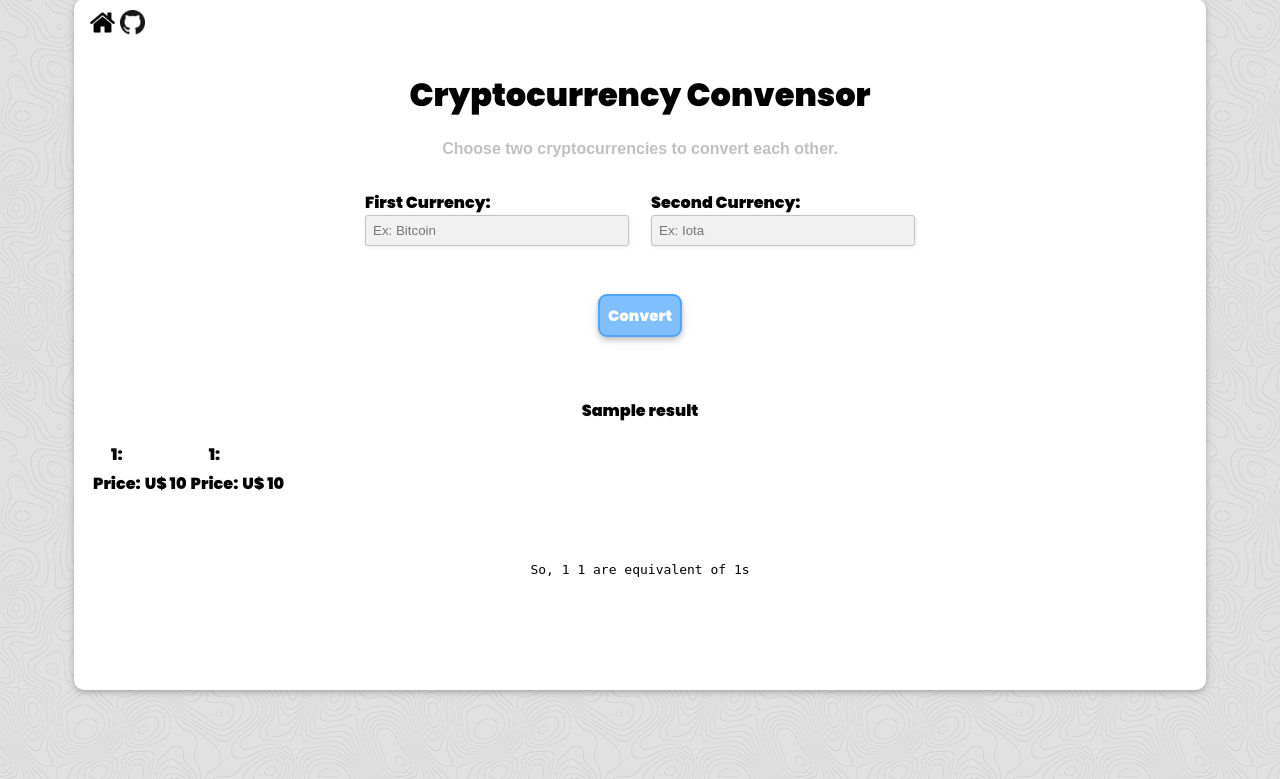
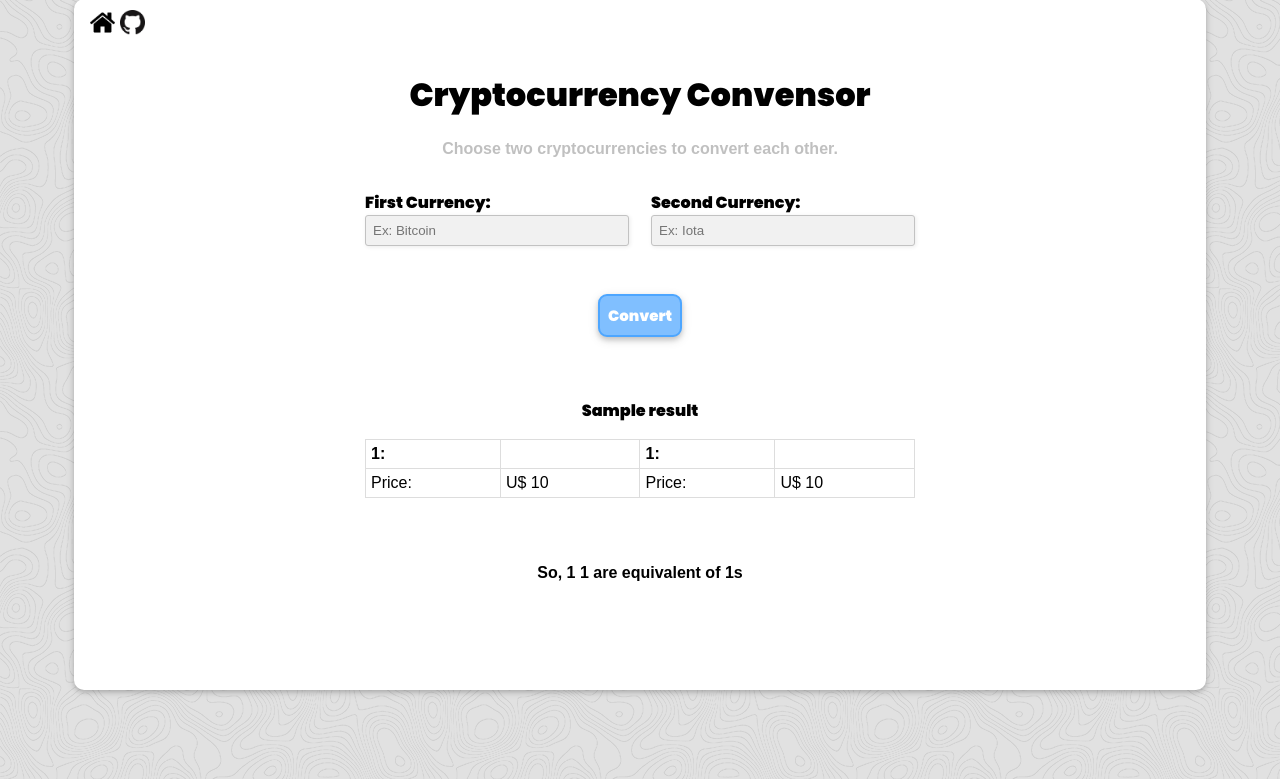
Before and after one commit to JoaoV111/API-Distances-Google, a Flask app: template templates/currency.html in a window 1280 px wide. Shown: the part 39-818 px from the top of the page. Run offline with Flask 2, Linux system fonts and the light colour scheme; the template is opened without the code that fills it: most values are stand-ins (such as "Sample title", 1, 10 or a date in 2020).

Commit message:
Add files via upload

```diff
--- a/static/css/main.css
+++ b/static/css/main.css
@@ -28,6 +28,11 @@
   font-family: 'PoppinsBlack', sans-serif;
 }
 
+pre.pre2{
+  font-family: 'Poppins', sans-serif;
+  font-weight: 900;
+}
+
 p.p2{
   margin-top: 0px;
   text-align: center;
@@ -42,6 +47,23 @@
   margin-top: 0px;
   font-weight: 900;
   font-family: 'Poppins', sans-serif;
+}
+
+table.table1{
+	text-align: left;
+	margin-left: auto;
+	margin-right: auto;
+	max-width: 80%;
+	min-width:50%;
+	border-collapse: collapse;
+    font-family: 'Poppins', sans-serif;
+}
+
+table.table1 td, tr {
+  border-collapse: collapse;
+  border: 1px solid #dddddd;
+  text-align: left;
+  padding: 5px;
 }
 
 /*------------------------------------------------------------------------*/
@@ -206,17 +228,20 @@
 /*------------------------------------------------------------------------*/
 /*Autocomplete script*/
 .autocomplete-items {
+  position: absolute;
   border: 1px solid #d4d4d4;
   border-bottom: none;
   border-top: none;
   z-index: 99;
-  top: 100%;
-  left: 0;
-  right: 0;
+  width: 262px;
+  font-family: 'Poppins', sans-serif;
+  font-size: 15px;
+  overflow: auto;
+  max-height: 300px;
 }
 
 .autocomplete-items div {
-  padding: 5px;
+  padding: 2px;
   cursor: pointer;
   background-color: #fff;
   border-bottom: 1px solid #d4d4d4;
```
